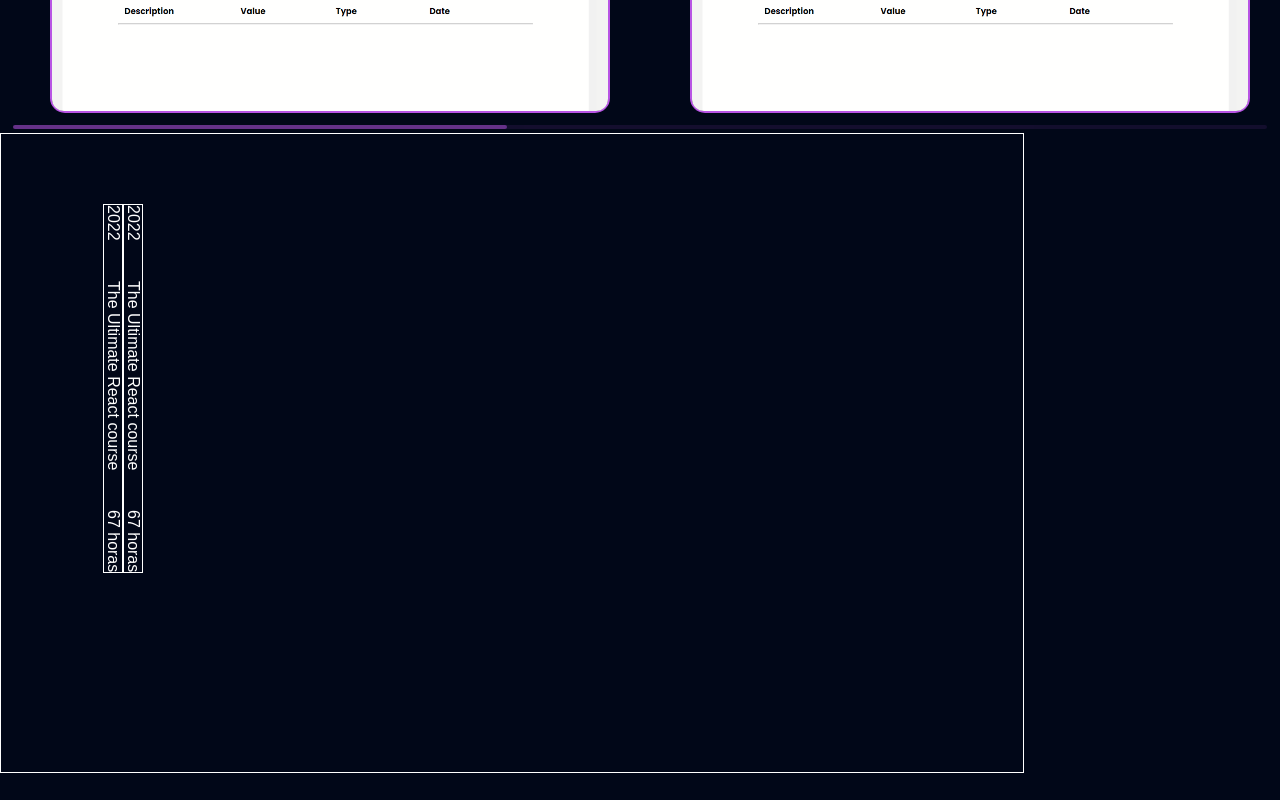
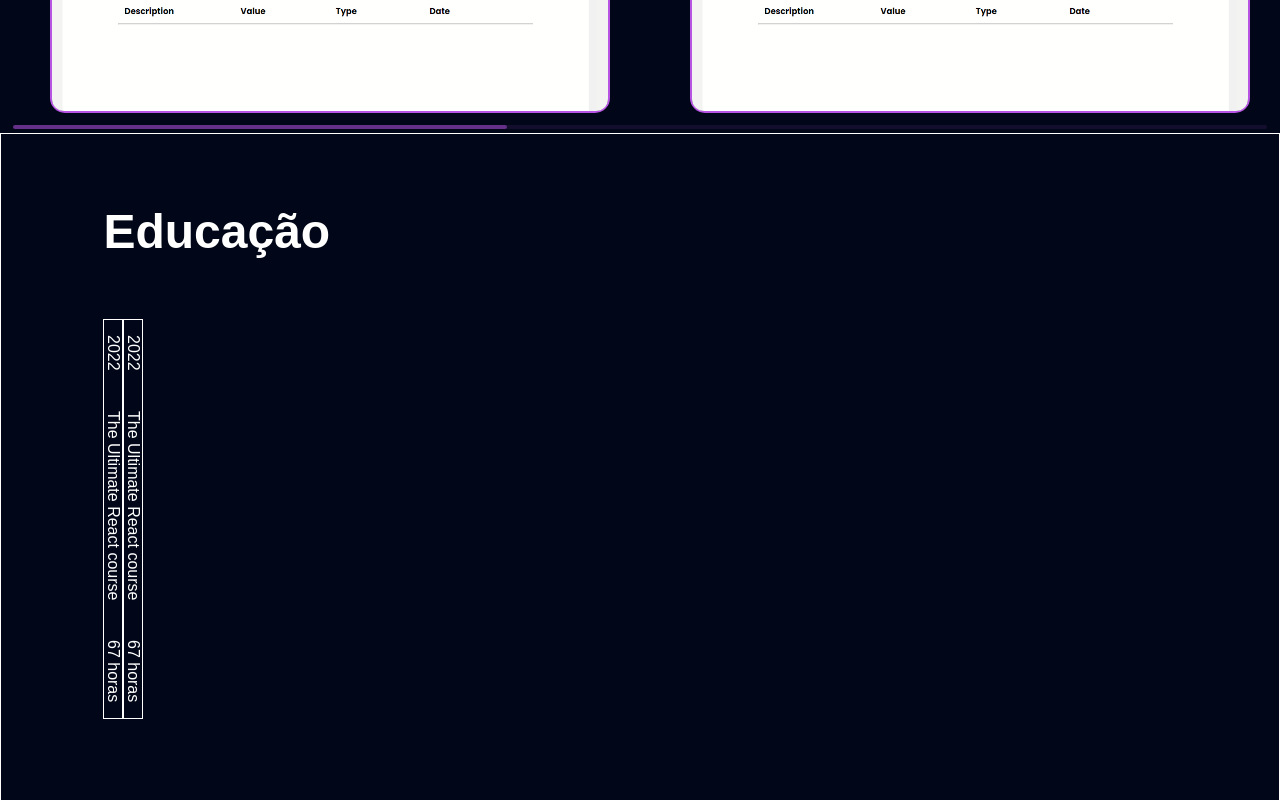
Before and after one commit to flavioporfirio/portfolio, a React (Create React App) app: page / in a window 1280 px wide. Shown: the part 1300-2100 px from the top of the page. Built offline with nearby package versions, Linux system fonts and the light colour scheme; the HTML template or start-up script is replaced by a standard one.

Commit message:
feat: open formation logic

```diff
--- a/package.json
+++ b/package.json
@@ -6,6 +6,7 @@
     "@testing-library/jest-dom": "^5.17.0",
     "@testing-library/react": "^13.4.0",
     "@testing-library/user-event": "^13.5.0",
+    "framer-motion": "^11.0.3",
     "react": "^18.2.0",
     "react-dom": "^18.2.0",
     "react-scripts": "5.0.1",
--- a/src/components/App.css
+++ b/src/components/App.css
@@ -564,10 +564,17 @@ nav {
 }
 
 #formations {
-  width: 80vw;
-  height: 80vh;
+  display: flex;
+  flex-direction: column;
+
+  min-height: 100vh;
 
   border: 1px solid #fff;
+}
+
+#formations h1 {
+  font-size: 4.8rem;
+  padding-bottom: 6rem;
 }
 
 .header {
@@ -579,14 +586,39 @@ nav {
   writing-mode: vertical-lr;
 
   border: 1px solid #fff;
-  /* transform: rotate(90deg); */
-  /* translate: ; */
 }
 
 .formation {
   display: flex;
+
+  width: 2rem;
+  height: 40rem;
+
+  overflow: hidden;
+  white-space: nowrap;
 }
 
+.formation.active {
+  width: 50rem;
+
+  transition: width 1s ease-in-out;
+}
+
+.formation-header,
 .formation-container {
   display: flex;
 }
+
+.formation-body {
+  display: flex;
+  flex-direction: column;
+  align-items: space-between;
+  justify-content: space-between;
+  text-wrap: wrap;
+
+  padding: 2rem;
+}
+
+.formation-body hr {
+  border-top: 1px solid #b854e4;
+}
--- /dev/null
+++ b/src/components/Formation/formationList.js
@@ -0,0 +1,29 @@
+import { v4 as uuidv4 } from "uuid";
+
+export const formationList = [
+  {
+    id: uuidv4(),
+    year: 2022,
+    courseName: "The Ultimate React course",
+    duration: 67,
+    companyName: "Rocketseat",
+    description:
+      "  Lorem ipsum dolor sit amet consectetur adipisicing elit. Ipsa, exeum! Aliquid consequuntur, natus nesciunt eos, eum ratione assumendaaperiam molestias facilis cumque earum quia? Tenetur consequatur libero numquam dolore?",
+    teacherProfileImg: "",
+    teacher: "Diego Fernandes",
+    github: "https://github.com/diego3g",
+    linkedIn: "https://www.linkedin.com/in/diego-schell-fernandes/",
+  },
+  {
+    year: 2022,
+    courseName: "The Ultimate React course",
+    duration: 67,
+    companyName: "Rocketseat",
+    description:
+      "  Lorem ipsum dolor sit amet consectetur adipisicing elit. Ipsa, exeum! Aliquid consequuntur, natus nesciunt eos, eum ratione assumendaaperiam molestias facilis cumque earum quia? Tenetur consequatur libero numquam dolore?",
+    teacherProfileImg: "",
+    teacher: "Diego Fernandes",
+    github: "https://github.com/diego3g",
+    linkedIn: "https://www.linkedin.com/in/diego-schell-fernandes/",
+  },
+];
--- a/src/components/Formations.js
+++ b/src/components/Formations.js
@@ -1,58 +1,83 @@
 import { useState } from "react";
 import "./App.css";
+import { formationList } from "./Formation/formationList";
 
 export default function Formations() {
+  const [selectedFormation, setSelectedFormation] = useState(null);
+
+  function handleSelectedFormation(id) {
+    setSelectedFormation(selectedFormation !== id ? id : null);
+  }
+
   return (
     <div id="formations" className="section">
+      <h1>Educação</h1>
       <div className="formation-container">
-        <Formation />
-
-        <Formation />
+        {formationList.map((formation) => (
+          <Formation
+            formation={formation}
+            onHandleSelectedFormation={handleSelectedFormation}
+            selectedFormation={selectedFormation}
+          />
+        ))}
       </div>
     </div>
   );
 }
 
-function Formation() {
-  const [isOpen, setIsOpen] = useState(false);
-
+function Formation({
+  formation,
+  onHandleSelectedFormation,
+  selectedFormation,
+}) {
   return (
-    <div className="formation" style={{}}>
-      <div className="header" onClick={() => setIsOpen(!isOpen)}>
-        <p>2022</p>
-        <p>The Ultimate React course</p>
-        <p>67 horas</p>
+    <div
+      className={`formation ${
+        selectedFormation === formation.id ? "active" : ""
+      }`}
+    >
+      <div
+        className="header"
+        onClick={() => onHandleSelectedFormation(formation.id)}
+      >
+        <p>{formation.year}</p>
+        <p>{formation.courseName}</p>
+        <p>{formation.duration} horas</p>
       </div>
-      {isOpen ? (
-        <div className="-formation-body">
+      {selectedFormation === formation.id ? (
+        <div className={"formation-body"}>
           <header>
             <div className="course-logo">
               <img src="" alt="" />
             </div>
             <div className="course-title">
-              <h3>Ignite - ReactJS</h3>
+              <h3>{formation.courseName}</h3>
               <div className="company-info">
-                <p>Rocketseat</p>
-                <p>67 horas</p>
+                <p>{formation.companyName}</p>
+                <p>{formation.duration} horas</p>
               </div>
             </div>
           </header>
-          <p>
-            Lorem ipsum dolor sit amet consectetur adipisicing elit. Ipsa, ex
-            eum! Aliquid consequuntur, natus nesciunt eos, eum ratione assumenda
-            aperiam molestias facilis cumque earum quia? Tenetur consequatur
-            libero numquam dolore?
-          </p>
+          <p>{formation.description}</p>
           <hr />
           <div className="teacher-info">
             <div>
-              <img src="" alt="" />
+              <img
+                src={formation?.teacherProfileImg}
+                alt={`${formation.teacher} profile pic`}
+              />
               <h2>Diego Fernandes</h2>
             </div>
             <div className="teacher-contact">
-              <img src="./imgs/skills/react.svg" alt="" />
-              <img src="./imgs/skills/react.svg" alt="" />
-              <img src="./imgs/skills/react.svg" alt="" />
+              <a target="_blank" href={formation.github} rel="noreferrer">
+                <img src="./imgs/skills/react.svg" alt="" />
+              </a>
+              <a target="_blank" href={formation.linkedIn} rel="noreferrer">
+                <img src="./imgs/skills/react.svg" alt="" />
+              </a>
+              <a target="_blank" href={formation.github} rel="noreferrer">
+                <img src="./imgs/skills/react.svg" alt="" />
+              </a>
             </div>
           </div>
         </div>
--- a/src/components/Projects.js
+++ b/src/components/Projects.js
@@ -1,6 +1,6 @@
 import { useState } from "react";
 import "./App.css";
-import { projectList } from "./Project/ProjectList";
+import { projectList } from "./ProjectList/ProjectList";
 import { LogoSlide } from "./Skills";
 
 import "swiper/css";
```
Also changed, not shown: src/components/ProjectList/ProjectList.js (renamed from src/components/Project/ProjectList.js), 1 other file (tests, documents, lock files or other folders).
